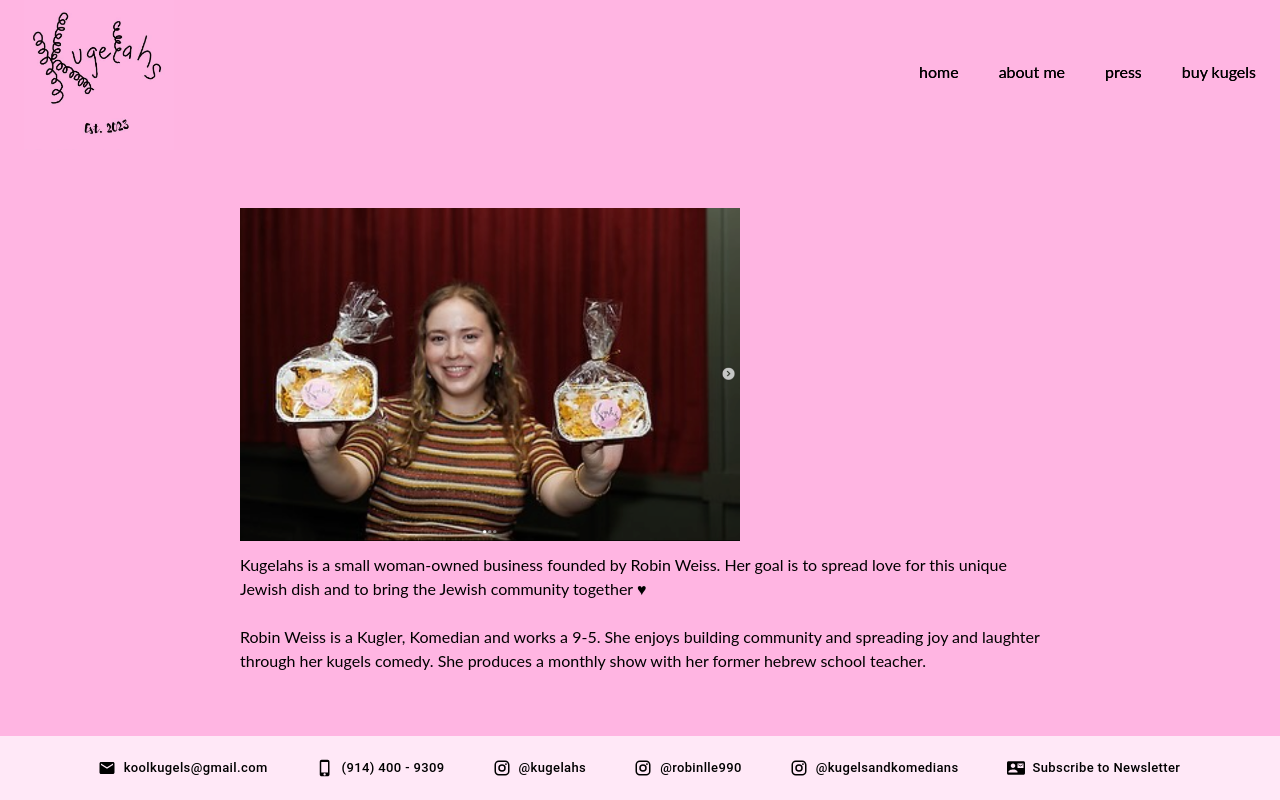
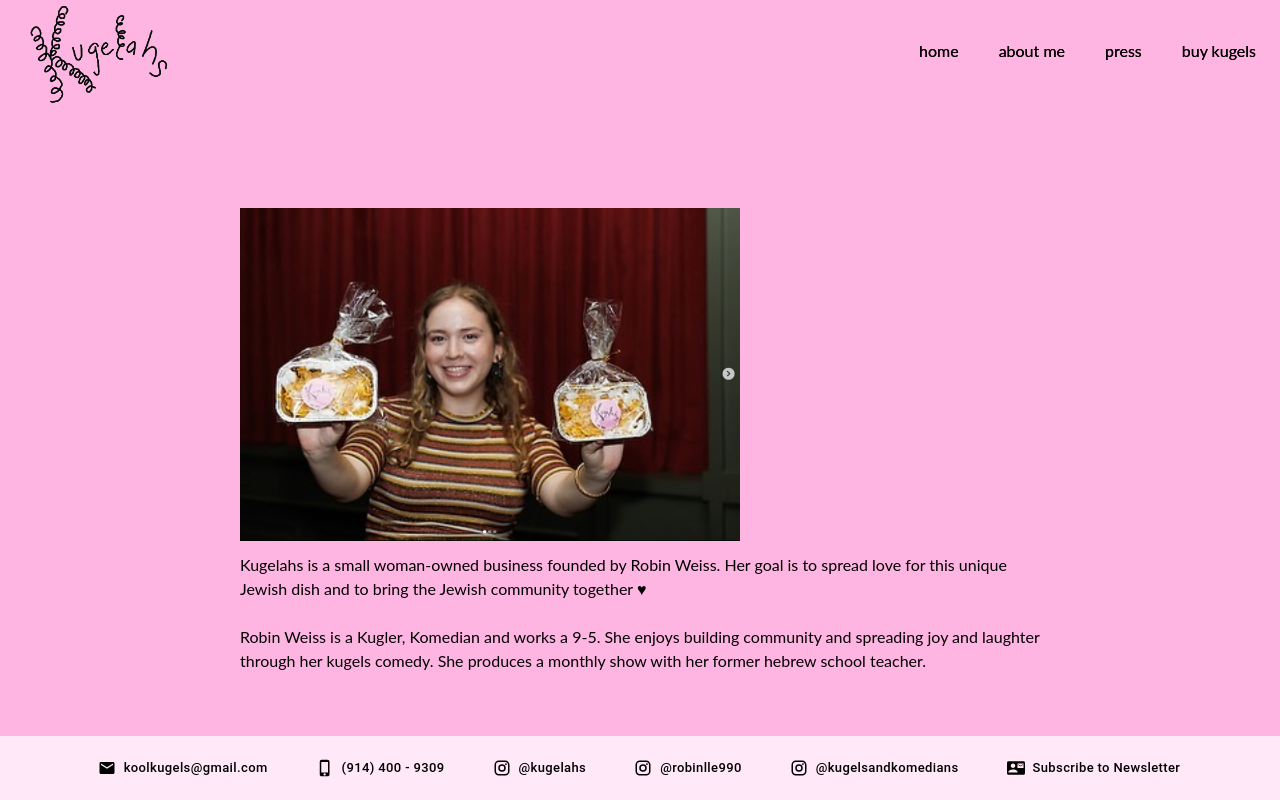
Before and after one commit to shoshana-levitt/kugelahs-website, a Next.js app: page / in a window 1280 px wide. Built offline with nearby package versions, Linux system fonts and the light colour scheme.

Commit message:
add png logo

```diff
--- a/components/NavBar.tsx
+++ b/components/NavBar.tsx
@@ -13,7 +13,7 @@
         <Toolbar sx={{ p: -1 }}>
           <Box sx={{ display: "flex", flexGrow: 1 }}>
             <Link href="/">
-              <Image src="/logo.jpeg" alt="logo" width={150} height={150} />
+              <Image src="/logo.png" alt="logo" width={150} height={150} />
             </Link>
           </Box>
           <Stack
```
Also changed, not shown: public/logo.png (added).
